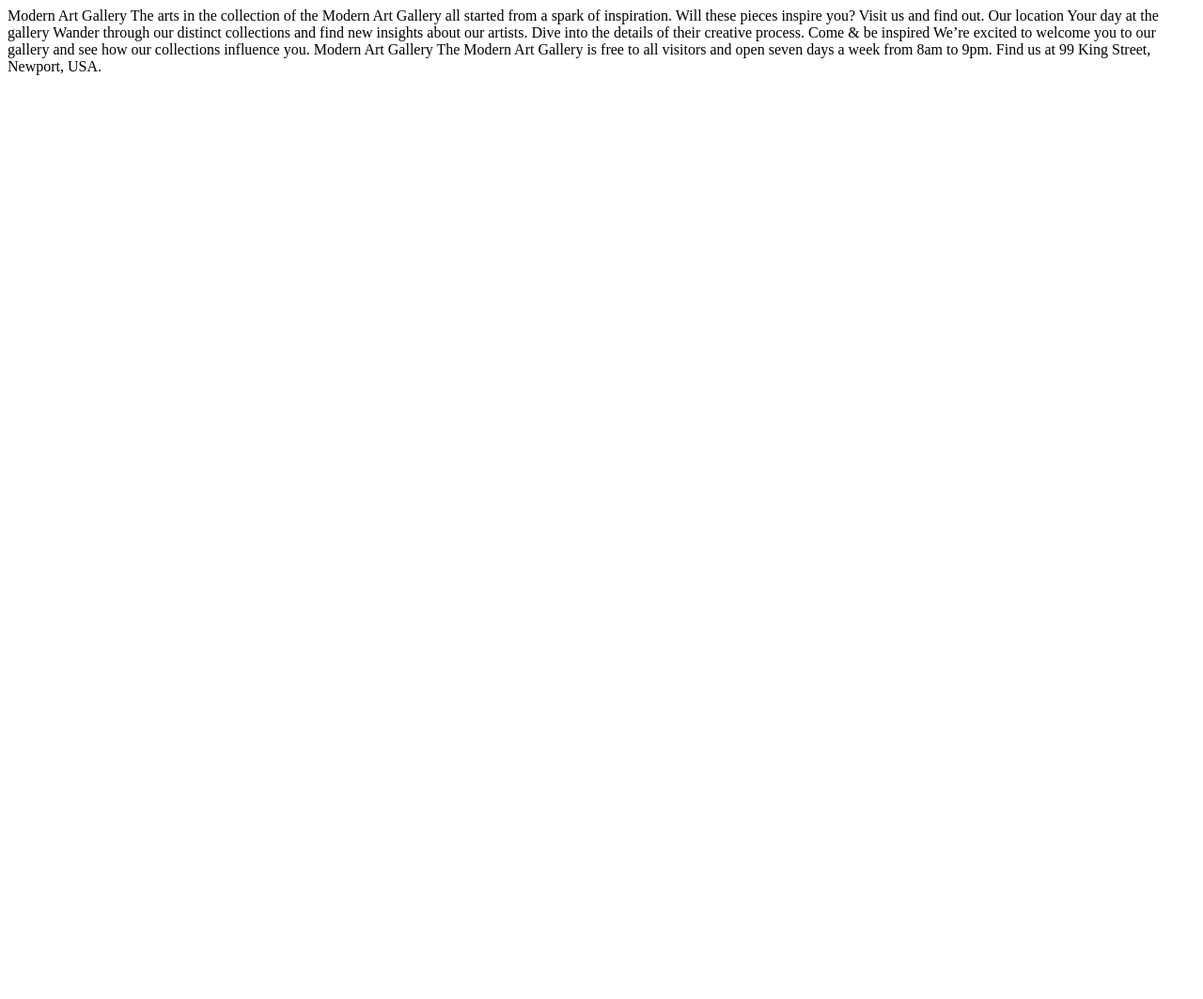
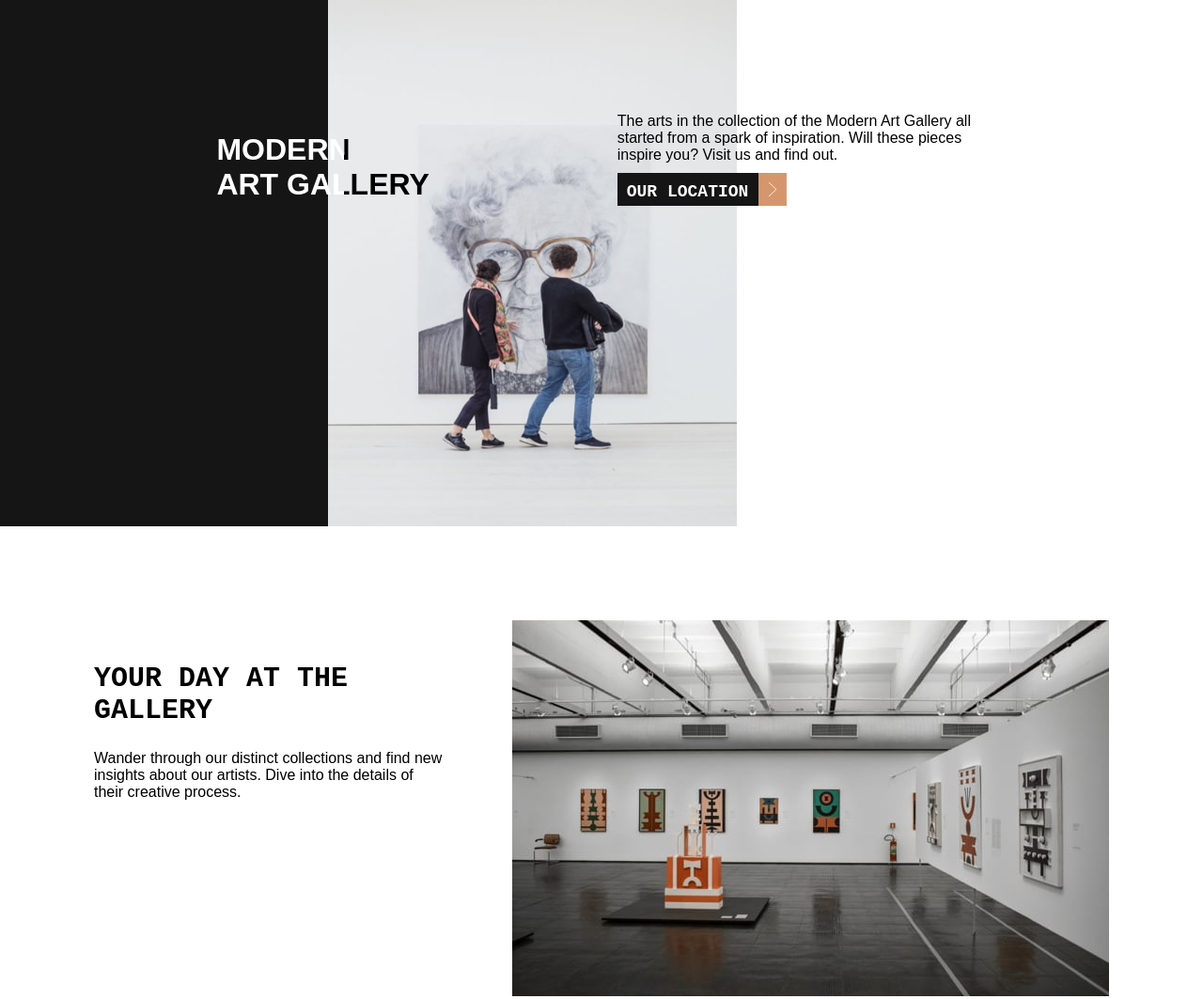
Before and after one commit to baron-afutu/art_gallery, a plain HTML site: page index.html in a window 1280 px wide. Shown: the top 1063 px of the page at 94% size. Before the commit the page ends 800 px from the top, so only its background shows below. Drawn offline with Linux system fonts and the light colour scheme.

Commit message:
Started working on first page for desktop

```diff
--- a/index.html
+++ b/index.html
@@ -3,30 +3,74 @@
 <head>
   <meta charset="UTF-8">
   <meta name="viewport" content="width=device-width, initial-scale=1.0">
-
   <link rel="icon" type="image/png" sizes="32x32" href="./assets/favicon-32x32.png">
-
+  <link rel="stylesheet" href="style.css">
   <title>Frontend Mentor | Art gallery website</title>
 </head>
 <body>
+  <main>
+    <header>
+      <div class="imageBackground">
+        <div id="leftSide">&nbsp;</div>
+        <img src="./assets/desktop/image-hero.jpg" alt="The hero image" id="heroImage">
+        <div id="rightSide">&nbsp;</div>
+      </div>
+      <div class="textOverlay">
+        <h1 id="title">Modern<br>Art&nbsp;Gallery</h1>
+        <div class="right">
+          <div id="about">
+            The arts in the collection of the Modern Art Gallery all started from a
+            spark of inspiration. Will these pieces inspire you? Visit us and find out.
+          </div>
+          <div class="button1">
+            <div class="arrowInfo"><span>Our location</span></div>
+            <img src="./assets/icon-arrow-right.svg" class="arrow" alt="">
+          </div>
 
-  Modern Art Gallery
+        </div>
 
-  The arts in the collection of the Modern Art Gallery all started
-  from a spark of inspiration. Will these pieces inspire you? Visit
-  us and find out.
+      </div>
+    </header>
 
-  Our location
+    <section>
+      <div id="topRow">
 
-  Your day at the gallery
+        <div id="textArea">
+          <h1>Your day at the gallery</h1>
 
-  Wander through our distinct collections and find new insights about
-  our artists. Dive into the details of their creative process.
+          Wander through our distinct collections and find new insights about
+          our artists. Dive into the details of their creative process.
+        </div>
+        <img src="./assets/desktop/image-grid-1.jpg" id="imageGrid1" alt="">
+      </div>
 
-  Come &amp; be inspired
+      <div id="bottomRow">
+        <img src="./assets/desktop/image-grid-2.jpg" id="imageGrid2" alt="">
+        <div id="rightSide">
+          <img src="./assets/desktop/image-grid-3.jpg" id="imageGrid3" alt="">
+          <div id="textB">
+            <h1>Come &amp; be inspired</h1>
 
-  We’re excited to welcome you to our gallery and see how our collections
-  influence you.
+            We’re excited to welcome you to our gallery and see how our collections
+            influence you.
+          </div>
+        </div>
+      </div>
+    </section>
+
+  </main>
+
+
+
+
+
+
+
+
+
+
+
+
 
   Modern Art Gallery
 
--- /dev/null
+++ b/style.css
@@ -0,0 +1,117 @@
+body{
+    margin: 0px;
+    font-family: sans-serif;
+    --myBlack: #151515;
+    --myBrown: #d5966c;
+    --myGray: #444444;
+}
+header{
+    width: 100%;
+}
+.imageBackground{
+    display: flex;
+    flex-direction: row;
+    flex-wrap: nowrap;
+    width: 100%;
+    height: 70vh;
+}
+
+#leftSide{
+    background-color: var(--myBlack);
+    width: 33vw;
+    min-width: 0px;
+}
+#rightSide{
+    background-color: white;
+    width: 33vw;
+    min-width: 0px;
+}
+#heroImage{
+    min-width: 34vw;
+    max-width: 100%;
+    background-color: white;
+}
+
+.textOverlay{
+    position: absolute;
+    top: 0;
+    z-index: 99;
+    display: flex;
+    flex-direction: row;
+    height: 70vh;
+    padding-top: 15vh;
+}
+
+#title{
+    text-transform: uppercase;
+    width: max-content;
+    margin-left: 18vw;
+    height: fit-content;
+    background-image: linear-gradient(90deg, white 60%,black 40%);
+    -webkit-background-clip: text;
+    color: transparent;
+}
+
+.right{
+    width: 400px;
+    margin-left: 200px;
+}
+
+.button1{
+    display: flex;
+    flex-direction: row;
+    margin-top: 10px;
+}
+
+.button1 .arrowInfo{
+    width: 130px;
+    height: 15px;
+    padding: 10px;
+    vertical-align: middle;
+    background-color: var(--myBlack);
+    color: white;
+    font-weight: bold;
+    text-transform: uppercase;
+    font-family: monospace;
+    font-size: 18px;
+}
+
+.arrow{
+    width: 10px;
+    height: 15px;
+    padding: 10px;
+    background-color: var(--myBrown);
+}
+
+#topRow{
+    display: flex;
+    flex-direction: row;
+    margin: 100px;
+    margin-bottom: 20px;
+}
+#bottomRow{
+    display: flex;
+    flex-direction: row;
+    margin: 100px;
+    margin-top: 20px;
+}
+#rightSide{
+    display: flex;
+    flex-direction: column;
+    margin-left: 20px;
+    width: 45%;
+}
+#imageGrid2{
+    width: 55%;
+}
+
+#textArea h1{
+    text-transform: uppercase;
+    font-family: monospace;
+    font-size: 30px;
+}
+#textArea{
+    padding-top: 20px;
+    padding-right: 70px;
+    padding-bottom: 20px;
+}
```
